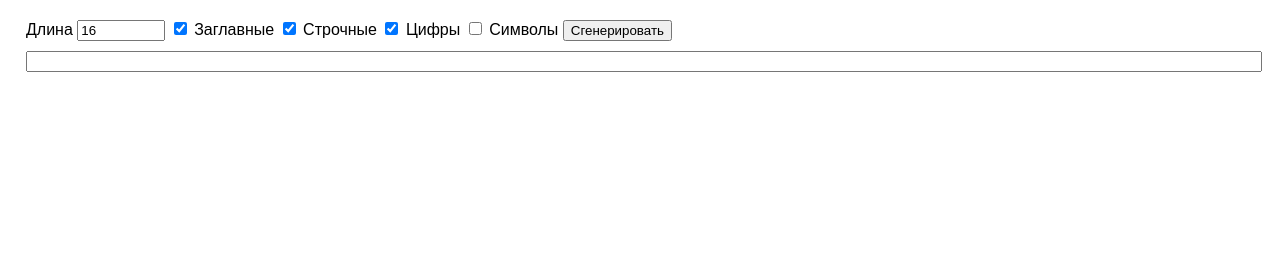
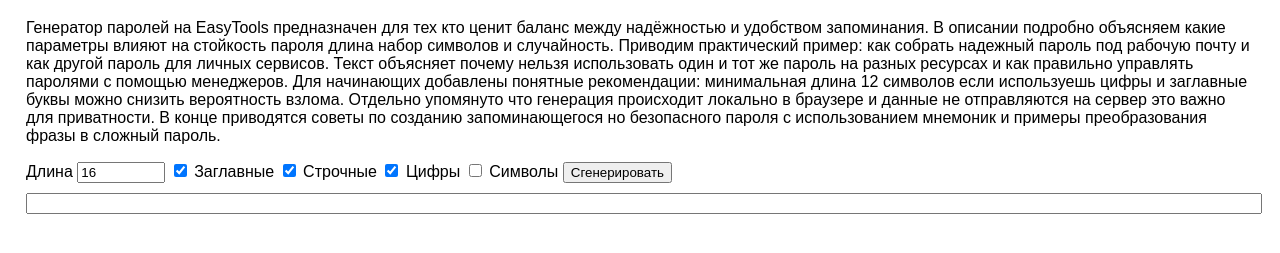
Before and after one commit to matvey18/easyconvert, a plain HTML site: page generator_paroley.html in a window 1280 px wide. Shown: the part 105-358 px from the top of the page. Drawn offline with Linux system fonts and the light colour scheme.

Commit message:
Update generator_paroley.html

```diff
--- a/generator_paroley.html
+++ b/generator_paroley.html
@@ -18,7 +18,7 @@
 <body>
   <a href="/">Главная</a>
   <h1>Генератор паролей</h1>
-
+  <p>Генератор паролей на EasyTools предназначен для тех кто ценит баланс между надёжностью и удобством запоминания. В описании подробно объясняем какие параметры влияют на стойкость пароля длина набор символов и случайность. Приводим практический пример: как собрать надежный пароль под рабочую почту и как другой пароль для личных сервисов. Текст объясняет почему нельзя использовать один и тот же пароль на разных ресурсах и как правильно управлять паролями с помощью менеджеров. Для начинающих добавлены понятные рекомендации: минимальная длина 12 символов если используешь цифры и заглавные буквы можно снизить вероятность взлома. Отдельно упомянуто что генерация происходит локально в браузере и данные не отправляются на сервер это важно для приватности. В конце приводятся советы по созданию запоминающегося но безопасного пароля с использованием мнемоник и примеры преобразования фразы в сложный пароль.</p>
   <div>
     <label>Длина <input id="len" type="number" value="16" min="4" max="64" style="width:80px"></label>
     <label><input id="u" type="checkbox" checked> Заглавные</label>
```
